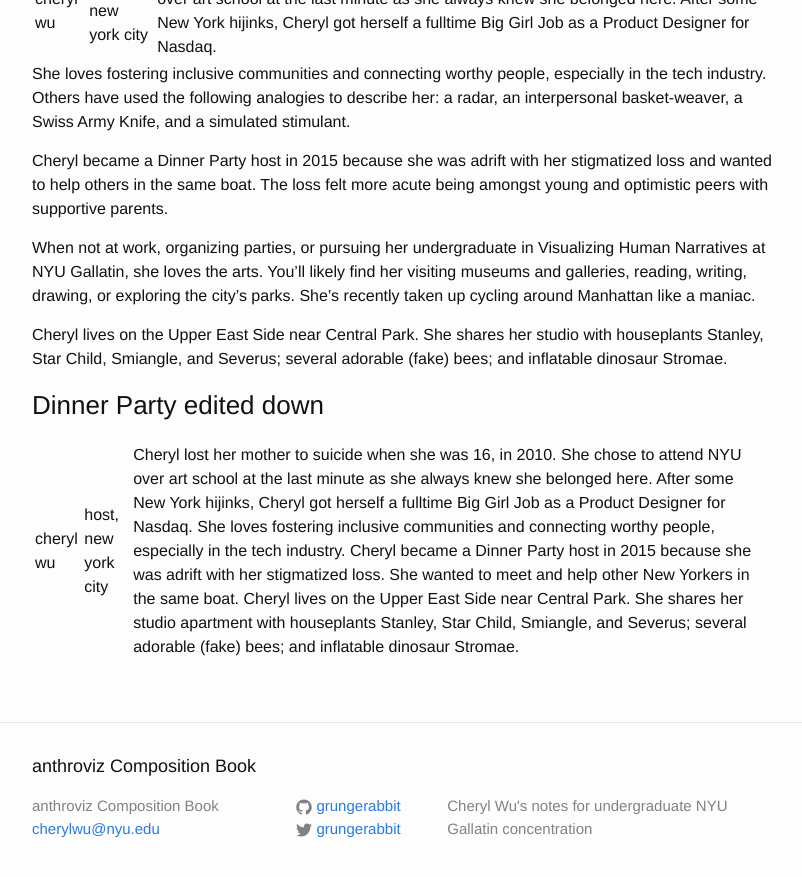
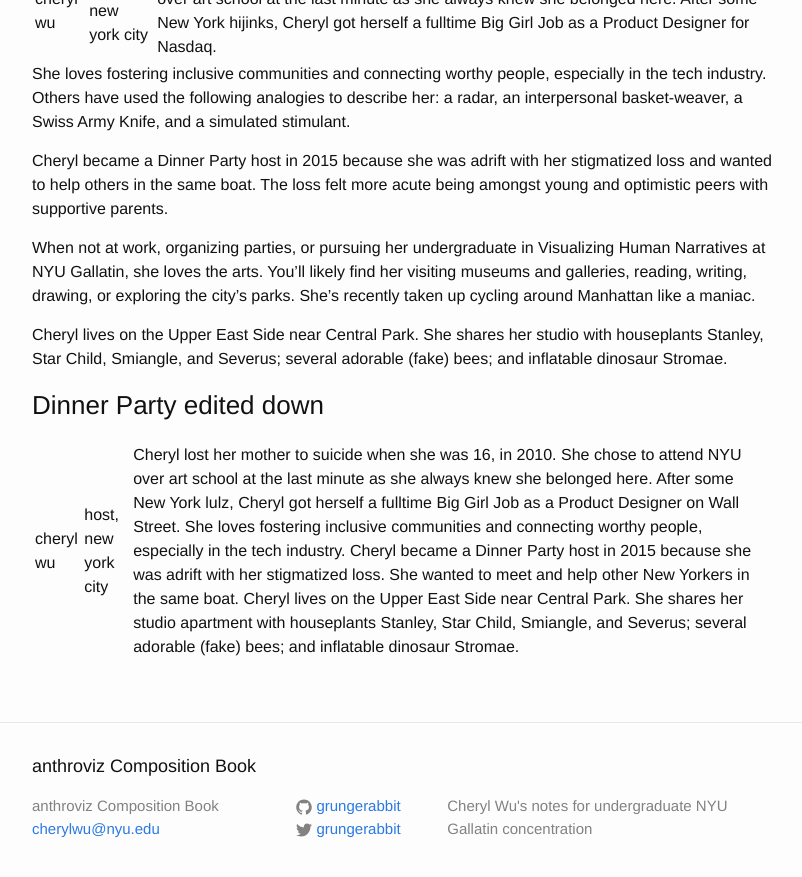
Before and after one commit to anthroviz/compbook, a Jekyll site: the page built from _posts/2015-10-10-autobio.markdown, in a window 1280 px wide and 900 px high, scrolled down 1938 px. Shown: the top 877 px of the window, without its empty margins (238-1040 px from the left). Built offline with Jekyll 4.4.1, drawn with Linux system fonts in a browser that asks for light colours.

Commit message:
Update 2015-10-10-autobio.markdown

```diff
--- a/_posts/2015-10-10-autobio.markdown
+++ b/_posts/2015-10-10-autobio.markdown
@@ -88,4 +88,4 @@
 
 ### Dinner Party edited down
 
-cheryl wu | host, new york city | Cheryl lost her mother to suicide when she was 16, in 2010. She chose to attend NYU over art school at the last minute as she always knew she belonged here. After some New York hijinks, Cheryl got herself a fulltime Big Girl Job as a Product Designer for Nasdaq. She loves fostering inclusive communities and connecting worthy people, especially in the tech industry. Cheryl became a Dinner Party host in 2015 because she was adrift with her stigmatized loss. She wanted to meet and help other New Yorkers in the same boat. Cheryl lives on the Upper East Side near Central Park. She shares her studio apartment with houseplants Stanley, Star Child, Smiangle, and Severus; several adorable (fake) bees; and inflatable dinosaur Stromae.
+cheryl wu | host, new york city | Cheryl lost her mother to suicide when she was 16, in 2010. She chose to attend NYU over art school at the last minute as she always knew she belonged here. After some New York lulz, Cheryl got herself a fulltime Big Girl Job as a Product Designer on Wall Street. She loves fostering inclusive communities and connecting worthy people, especially in the tech industry. Cheryl became a Dinner Party host in 2015 because she was adrift with her stigmatized loss. She wanted to meet and help other New Yorkers in the same boat. Cheryl lives on the Upper East Side near Central Park. She shares her studio apartment with houseplants Stanley, Star Child, Smiangle, and Severus; several adorable (fake) bees; and inflatable dinosaur Stromae.
```
